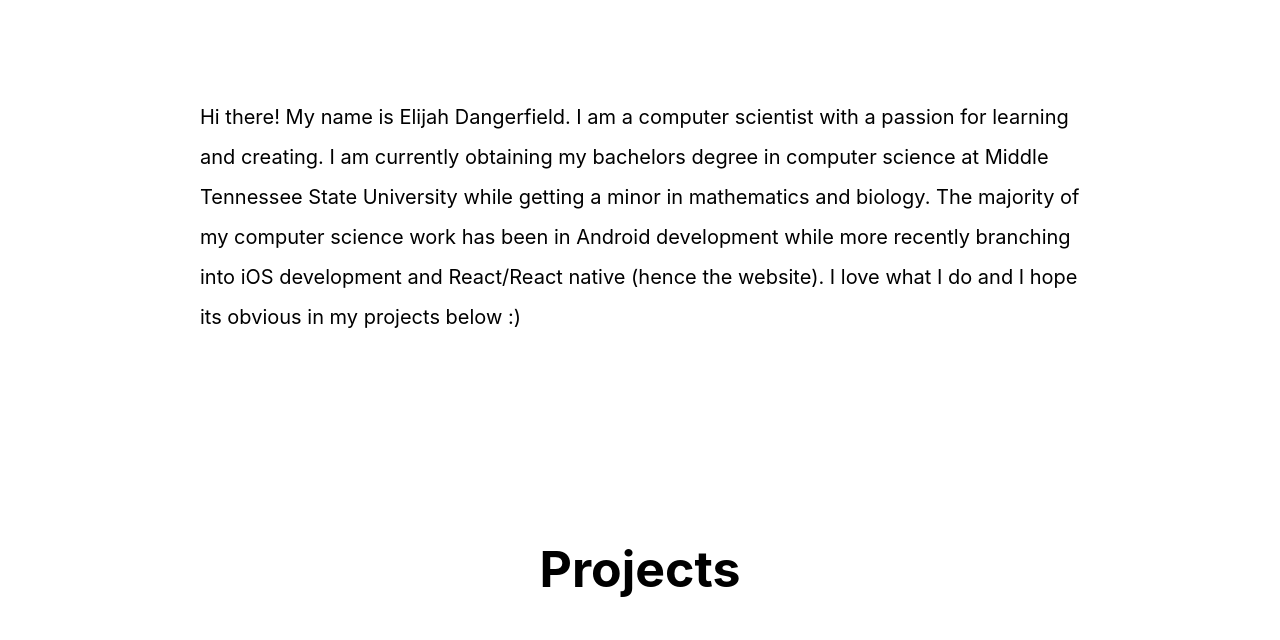
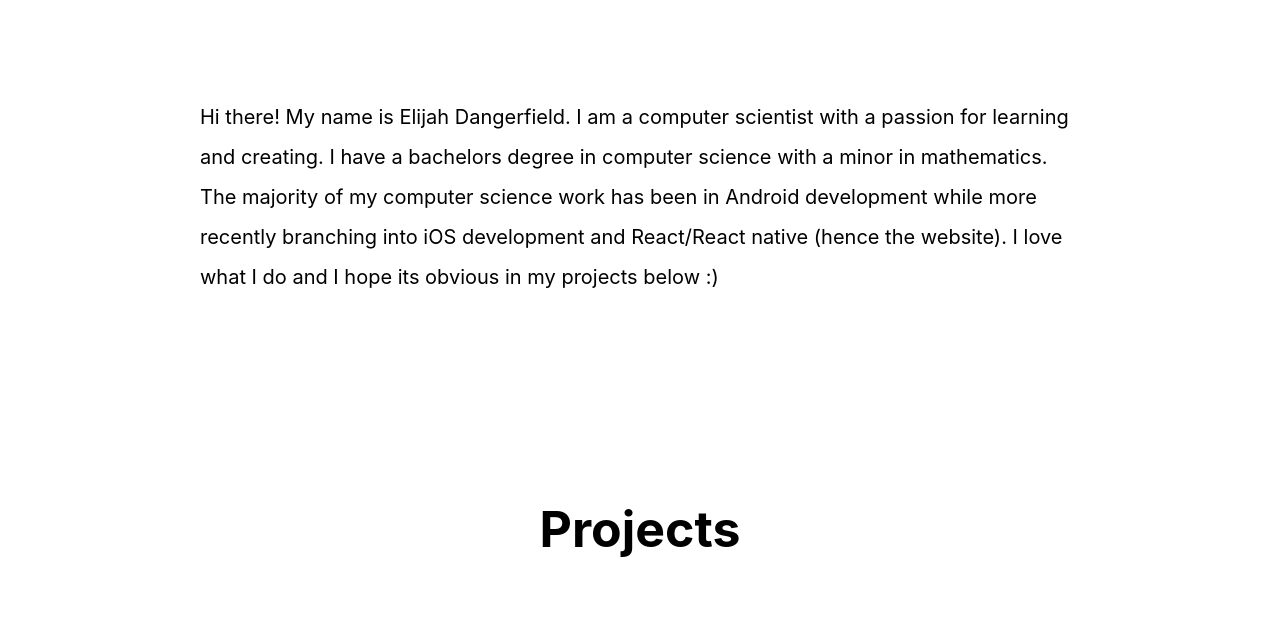
Before and after one commit to Elijah-Dangerfield/Portfolio, a Gatsby site: page / in a window 1280 px wide. Shown: the part 1137-1777 px from the top of the page. Built offline with nearby package versions, Linux system fonts and the light colour scheme; Gatsby itself is replaced by a stand-in of ours.

Commit message:
adds iheart radio and updates college degree

```diff
--- a/src/pages/index.js
+++ b/src/pages/index.js
@@ -25,13 +25,12 @@
         <h2>About</h2>
         <p>
           Hi there! My name is Elijah Dangerfield. I am a computer scientist
-          with a passion for learning and creating. I am currently obtaining my
-          bachelors degree in computer science at Middle Tennessee State
-          University while getting a minor in mathematics and biology. The
-          majority of my computer science work has been in Android development
-          while more recently branching into iOS development and React/React
-          native (hence the website). I love what I do and I hope its obvious in
-          my projects below :)
+          with a passion for learning and creating. I have a bachelors degree in
+          computer science with a minor in mathematics. The majority of my
+          computer science work has been in Android development while more
+          recently branching into iOS development and React/React native (hence
+          the website). I love what I do and I hope its obvious in my projects
+          below :)
         </p>
       </div>
       <div className="Cards" id={"projects"}>
@@ -100,6 +99,13 @@
       <div id={"experience"} className="ExperienceSection">
         <h2>Experience</h2>
         <ExperienceCell
+          image={require("../images/iheart-logo.jpg")}
+          company="iHeart Radio"
+          position="Android Developer"
+          time="2020 - Current"
+          details="At iHeart Radio my role is Associate Android developer. I work on a team of people contributing to updating and maintaining the flagship Android application in conjunction with other development teams. I have implemented multiple client facing features utilizing MVI architecture, kotlin, java and RX Java."
+        />
+        <ExperienceCell
           image={require("../images/takl-logo.png")}
           company="Takl"
           position="Mobile Developer"
@@ -110,7 +116,7 @@
           image={require("../images/mtsu-logo.png")}
           company="Middle Tennessee State University"
           position="Mobile Developer"
-          time="2018 - Current"
+          time="2018 - 2020"
           details="At MTSU I develop for the Android and iOS platforms. I contribute to a team of 9 developer on maintaining and improving the MTSU mobile application for the use for the student body (30k +). I work on refactoring both the Android and iOS code bases to follow MVVM architecture and reactive programming using RX Swift and Live Data. "
         />
         <ExperienceCell
```
Also changed, not shown: src/images/iheart-logo.jpg (added), 1 other file.
